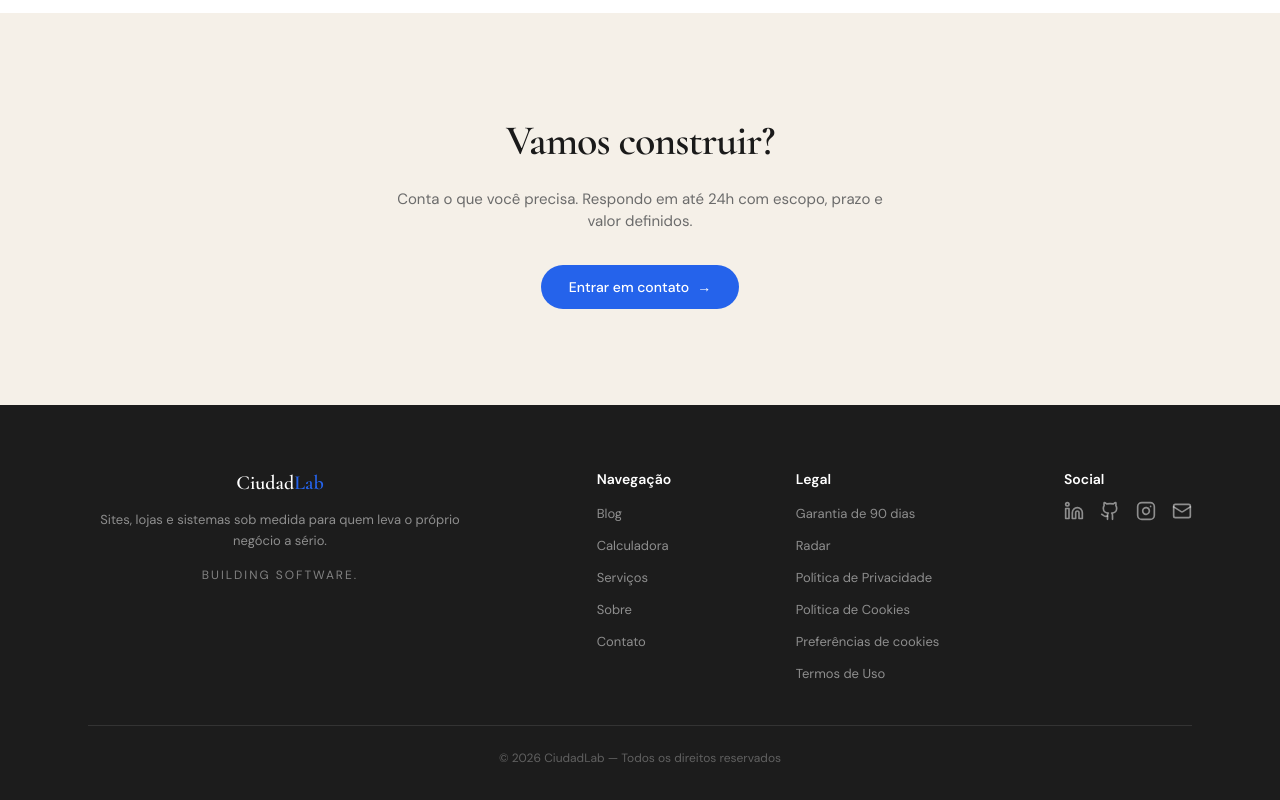
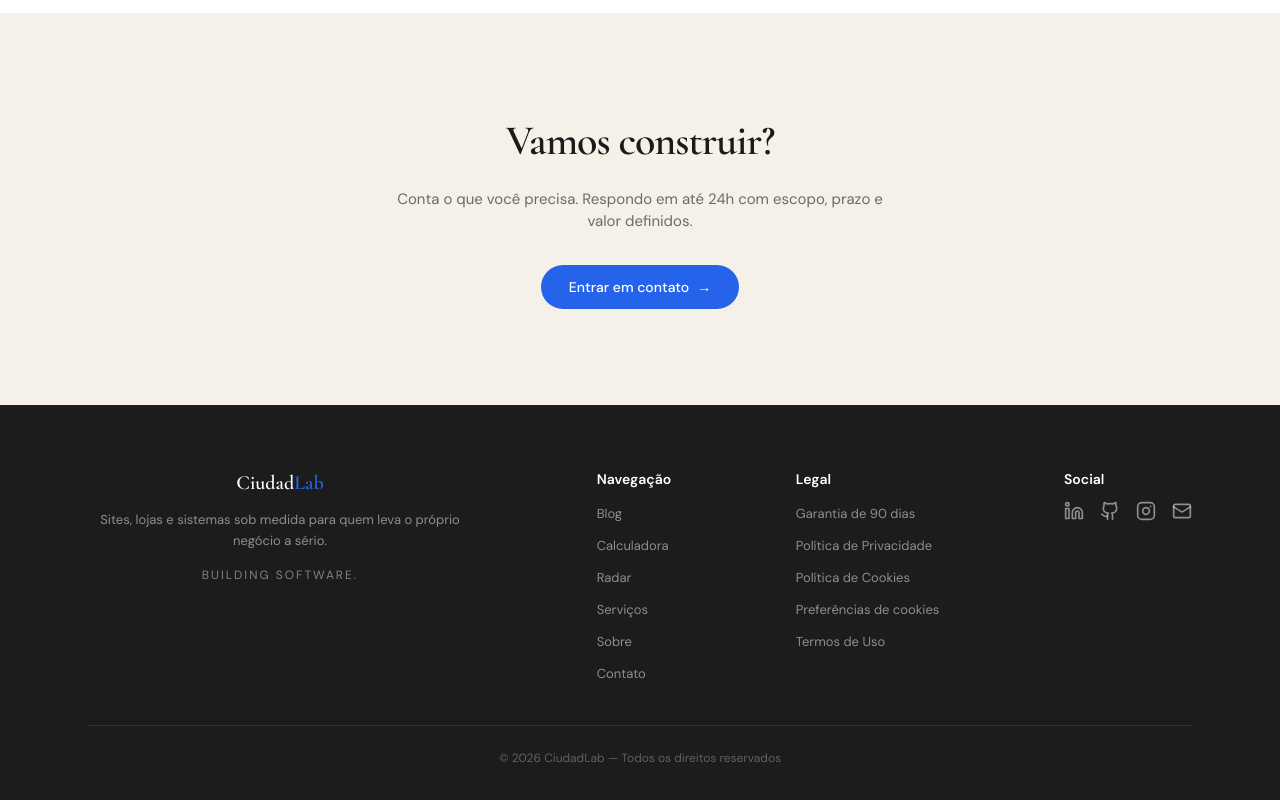
Before and after one commit to eduardo-Ciudad/ciudad.dev, a Next.js app: page / in a window 1280 px wide. Shown: the part 6465-7265 px from the top of the page. Built offline with nearby package versions, Linux system fonts and the light colour scheme; no server answers.

Commit message:
fix: corrige navegação do rodapé

```diff
--- a/src/components/Footer.tsx
+++ b/src/components/Footer.tsx
@@ -43,12 +43,12 @@ export function Footer() {
       <div className="max-w-6xl mx-auto px-6">
         <div className="flex flex-col md:flex-row justify-between gap-10">
           <div className="max-w-sm text-center">
-            <a
-              href="#"
+            <Link
+              href="/"
               className="text-xl font-heading font-semibold text-white"
             >
               Ciudad<span className="text-accent">Lab</span>
-            </a>
+            </Link>
             <p className="mt-3 text-white/50 text-[13px] leading-relaxed">
               Sites, lojas e sistemas sob medida para quem leva o próprio
               negócio a sério.
@@ -80,20 +80,28 @@ export function Footer() {
                 </Link>
               </li>
               <li>
-                <a
-                  href="#servicos"
+                <Link
+                  href="/radar"
+                  className="text-white/50 text-[13px] hover:text-white transition-colors"
+                >
+                  Radar
+                </Link>
+              </li>
+              <li>
+                <Link
+                  href="/#servicos"
                   className="text-white/50 text-[13px] hover:text-white transition-colors"
                 >
                   Serviços
-                </a>
+                </Link>
               </li>
               <li>
-                <a
-                  href="#sobre"
+                <Link
+                  href="/#sobre"
                   className="text-white/50 text-[13px] hover:text-white transition-colors"
                 >
                   Sobre
-                </a>
+                </Link>
               </li>
               <li>
                 <WhatsAppLink
@@ -116,14 +124,6 @@ export function Footer() {
                   className="text-white/50 text-[13px] hover:text-white transition-colors"
                 >
                   Garantia de 90 dias
-                </Link>
-              </li>
-              <li>
-                <Link
-                  href="/radar"
-                  className="text-white/50 text-[13px] hover:text-white transition-colors"
-                >
-                  Radar
                 </Link>
               </li>
               <li>
```
